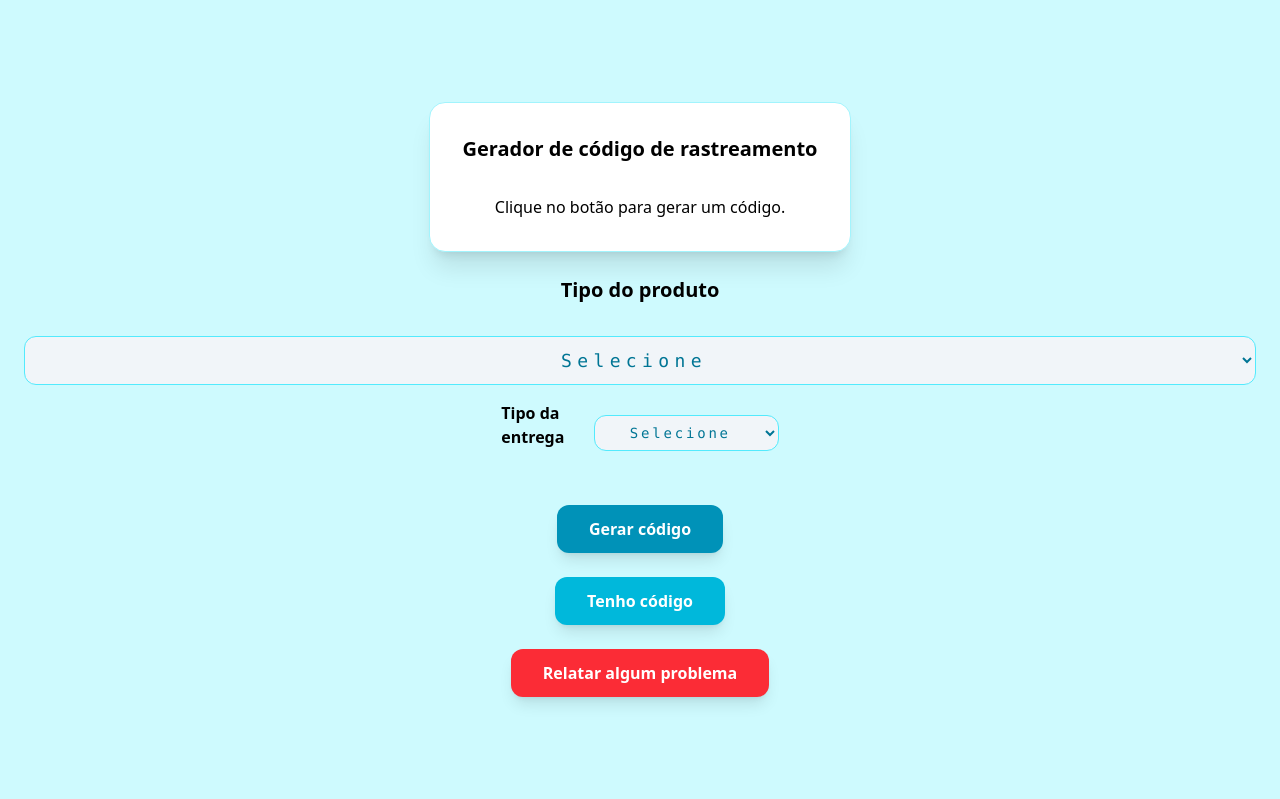
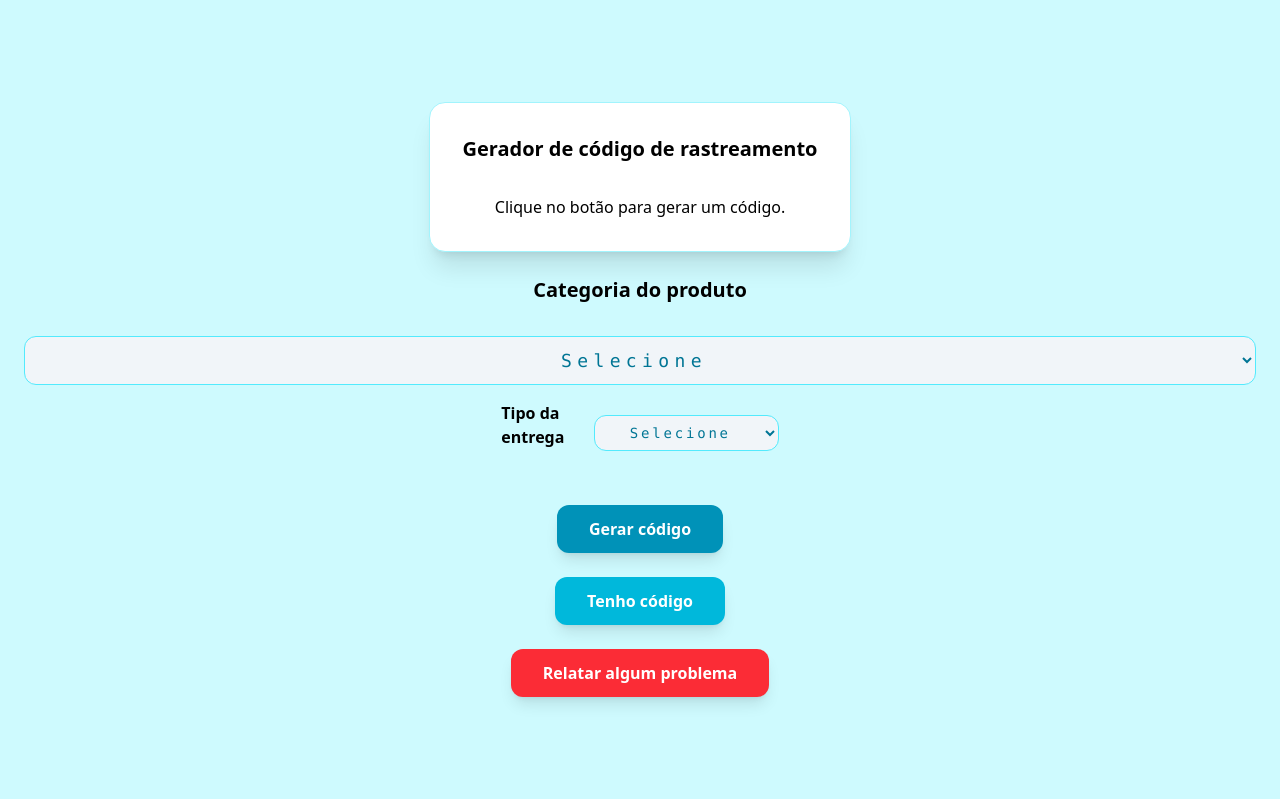
Before and after one commit to LucianoRamosAlves/python-estudos, a Flask app: page / in a window 1280 px wide. Shown: the part 73-872 px from the top of the page. Run offline with Flask 3, Linux system fonts and the light colour scheme; style sheets or scripts are compiled from the project's sources.

Commit message:
Add product category and delivery type fields
Added `categoria_produto` and `tipo_entrega` fields to the TrackingCode model, form, and routes. Updated the index form to use consistent field names and fixed option values for product categories. The consultas page now displays these new fields when showing tracking results.

```diff
--- a/framework/flask/examples/gerador-rastreamento/app/models/tracking_code.py
+++ b/framework/flask/examples/gerador-rastreamento/app/models/tracking_code.py
@@ -12,4 +12,8 @@ class TrackingCode(db.Model):
 
     status = db.Column(db.String(30), nullable=False, default="Criado")
 
+    categoria_produto = db.Column(db.String(30), nullable=False)
+
+    tipo_entrega = db.Column(db.String(30), nullable=False)
+
     criado_em = db.Column(db.DateTime, default=datetime.utcnow)
--- a/framework/flask/examples/gerador-rastreamento/app/routes.py
+++ b/framework/flask/examples/gerador-rastreamento/app/routes.py
@@ -9,19 +9,25 @@ def register_routes(app):
     def index():
         codigo = None
         mensagem = None
+        categoria_produto = None
+        tipo_entrega = None
 
         if request.method == "POST":
             codigo = gerar_codigo()
+            categoria_produto = request.form.get("categoria_produto")
+            tipo_entrega = request.form.get("tipo_entrega")
 
             novo_codigo = TrackingCode(
-                codigo=codigo)
+                codigo=codigo,
+                categoria_produto=categoria_produto,
+                tipo_entrega=tipo_entrega)
 
             db.session.add(novo_codigo)
             db.session.commit()
 
             mensagem = "Código gerado com sucesso!"
 
-        return render_template("index.html", codigo=codigo, mensagem=mensagem)
+        return render_template("index.html", codigo=codigo, mensagem=mensagem, categoria_produto=categoria_produto, tipo_entrega=tipo_entrega)
 
     @app.route("/consultas", methods=["GET", "POST"])
     def consultas():
@@ -33,6 +39,7 @@ def register_routes(app):
 
         if request.method == "POST":
             codigo = request.form.get("codigo").strip() # Remove espaços em branco extras
+
             pesquisa_realizada = True
 
             if not codigo:
--- a/framework/flask/examples/gerador-rastreamento/app/templates/index.html
+++ b/framework/flask/examples/gerador-rastreamento/app/templates/index.html
@@ -27,21 +27,21 @@
     </div>
 
     <form method="POST" max-w-md class="w-full flex flex-col items-center gap-4 mt-6">
-        <label for="tipo" class="text-xl font-bold mb-4">Tipo do produto</label>
+        <label for="categoria_produto" class="text-xl font-bold mb-4">Categoria do produto</label>
 
-        <select name="tipo" id="tipo" class="w-full bg-slate-100 border border-cyan-300 rounded-xl p-3 text-center text-lg font-mono tracking-[0.3em] text-cyan-700 focus:outline-none focus:ring-2 focus:ring-cyan-500 focus:border-transparent hover:cursor-pointer hover:bg-slate-200">
+        <select name="categoria_produto" id="categoria_produto" class="w-full bg-slate-100 border border-cyan-300 rounded-xl p-3 text-center text-lg font-mono tracking-[0.3em] text-cyan-700 focus:outline-none focus:ring-2 focus:ring-cyan-500 focus:border-transparent hover:cursor-pointer hover:bg-slate-200">
 
             <option value="" selected disabled>Selecione</option>
-            <option value="produto">Eletrônicos</option>
-            <option value="documento">Roupas</option>
-            <option value="documento">Móveis</option>
-            <option value="documento">Livros</option>
+            <option value="eletronicos">Eletrônicos</option>
+            <option value="roupas">Roupas</option>
+            <option value="moveis">Móveis</option>
+            <option value="livros">Livros</option>
             <option value="outro">Outro</option>
         </select>
 
         <div class=" flex items-center gap-3">
-        <label for="entrega" class="text-base font-bold mb-4">Tipo da entrega</label>
-        <select name="entrega" id="entrega" class="w-full bg-slate-100 border border-cyan-300 rounded-xl p-2 text-center text-sm font-mono tracking-[0.2em] text-cyan-700 focus:outline-none focus:ring-2 focus:ring-cyan-500 focus:border-transparent hover:cursor-pointer hover:bg-slate-200"flex-row>
+        <label for="tipo_entrega" class="text-base font-bold mb-4">Tipo da entrega</label>
+        <select name="tipo_entrega" id="tipo_entrega" class="w-full bg-slate-100 border border-cyan-300 rounded-xl p-2 text-center text-sm font-mono tracking-[0.2em] text-cyan-700 focus:outline-none focus:ring-2 focus:ring-cyan-500 focus:border-transparent hover:cursor-pointer hover:bg-slate-200"flex-row>
             <option value="" selected disabled>Selecione</option>
             <option value="normal">Normal</option>
             <option value="expressa">Expressa</option>
```
Also changed, not shown: framework/flask/examples/gerador-rastreamento/app/templates/consultas.html (+8 -0 lines).
